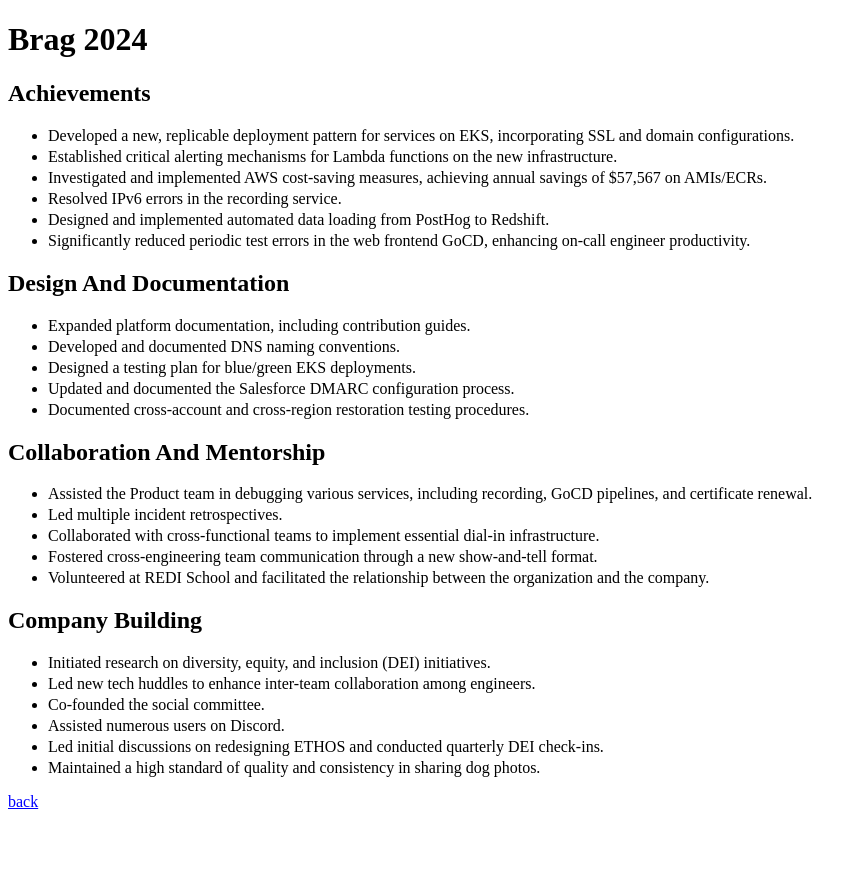
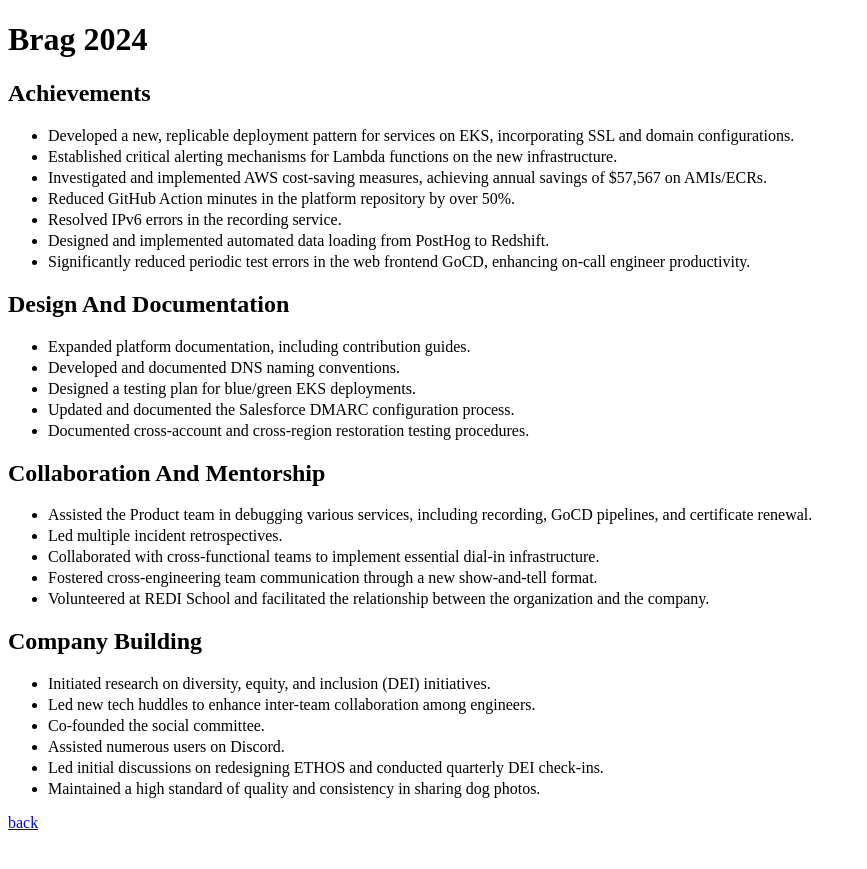
Before and after one commit to jsphwllng/jsphwllng.github.io, a Jekyll site: the page built from brag.md, in a window 1280 px wide. Shown: the top 869 px of the page, without its empty margins (0-867 px from the left). Built offline with Jekyll 4.4.1, drawn with Linux system fonts in a browser that asks for light colours.

Commit message:
Update brag.md

```diff
--- a/brag.md
+++ b/brag.md
@@ -9,6 +9,7 @@
 *   Developed a new, replicable deployment pattern for services on EKS, incorporating SSL and domain configurations.
 *   Established critical alerting mechanisms for Lambda functions on the new infrastructure.
 *   Investigated and implemented AWS cost-saving measures, achieving annual savings of $57,567 on AMIs/ECRs.
+*   Reduced GitHub Action minutes in the platform repository by over 50%.
 *   Resolved IPv6 errors in the recording service.
 *   Designed and implemented automated data loading from PostHog to Redshift.
 *   Significantly reduced periodic test errors in the web frontend GoCD, enhancing on-call engineer productivity.
```
